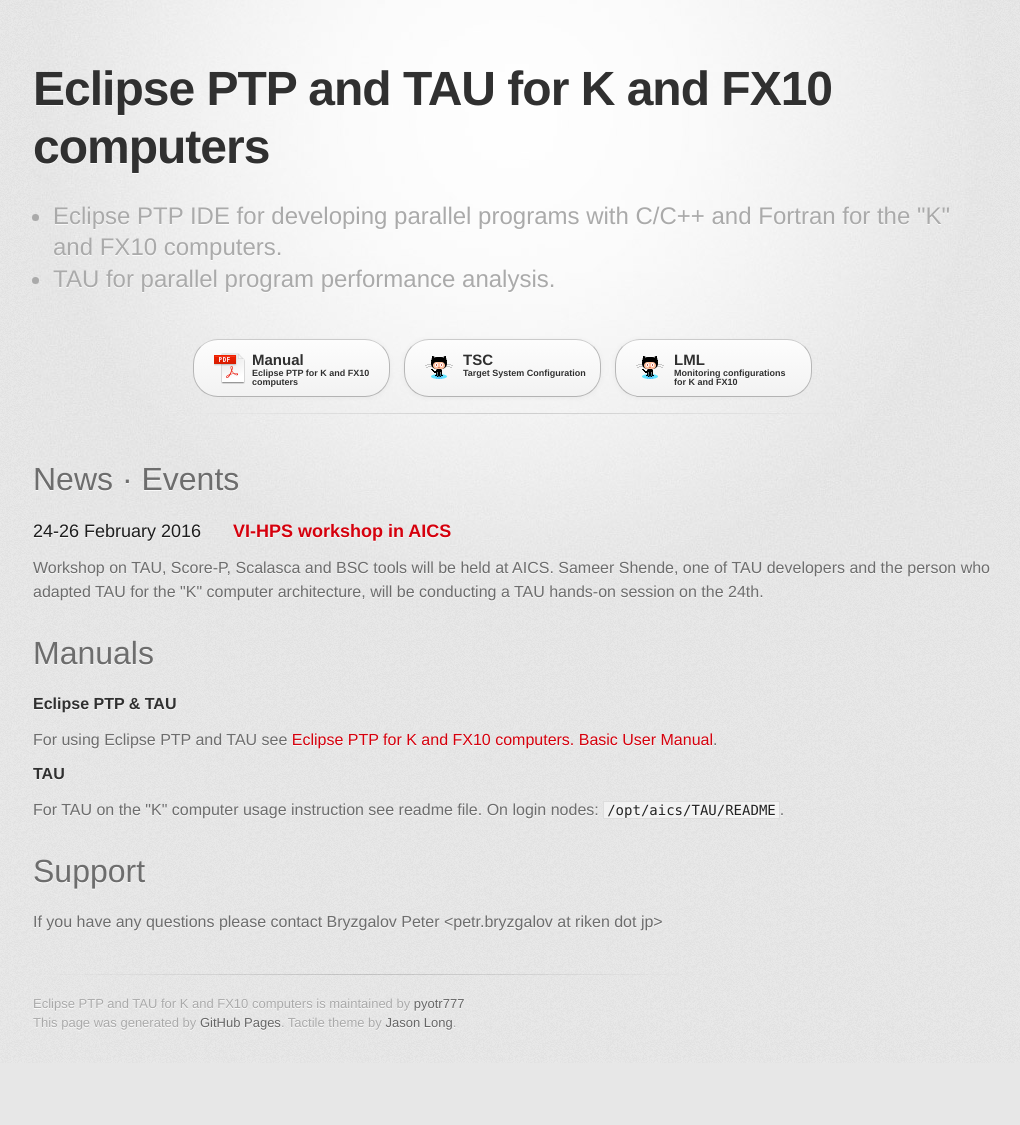
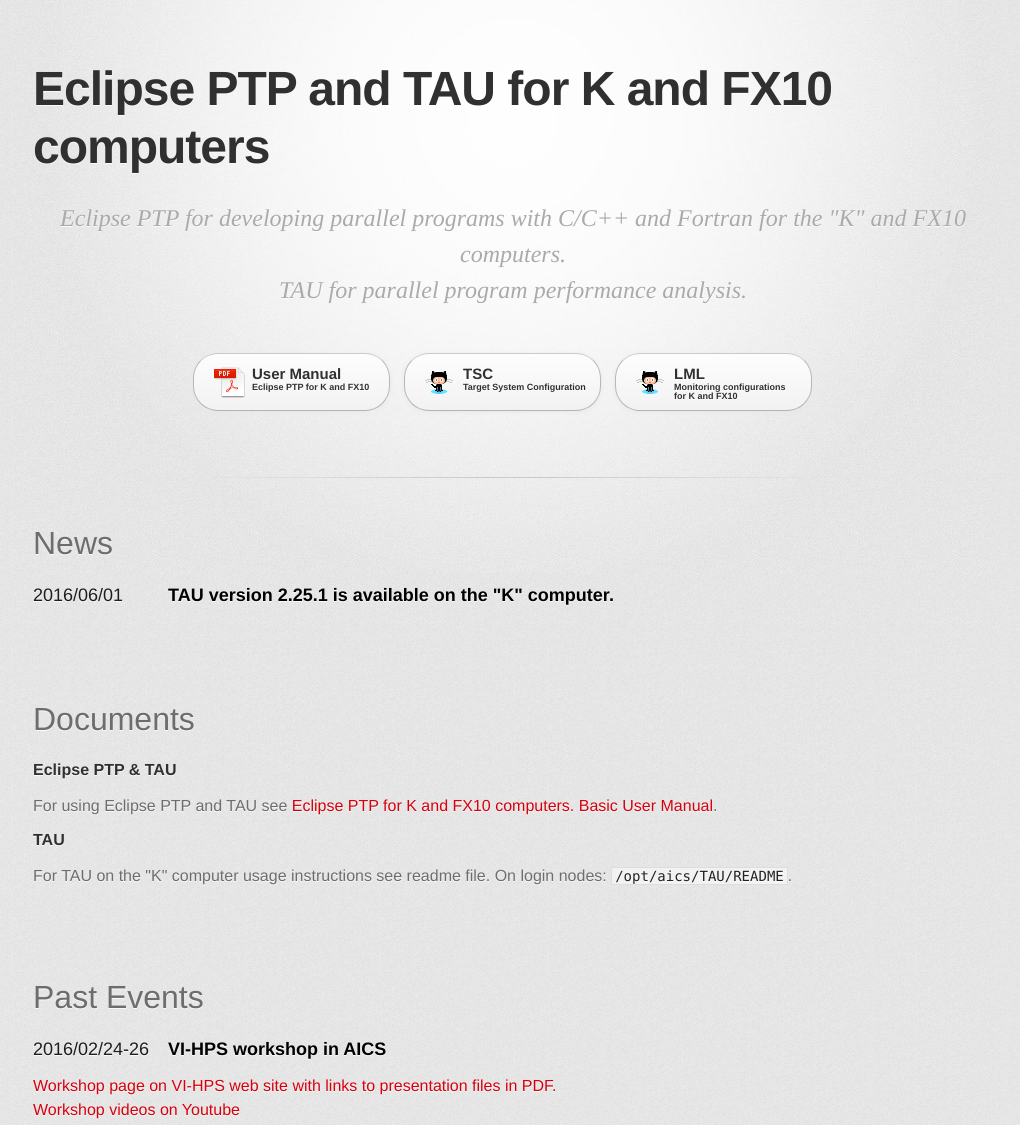
Before and after one commit to pyotr777/k_perftools, a plain HTML site: page index.html in a window 1280 px wide. Shown: the top 1125 px of the page, without its empty margins (127-1147 px from the left). Before the commit the page ends 1063 px from the top, so only its background shows below. Drawn offline with Linux system fonts and the light colour scheme; a web font is replaced by a local one.

Commit message:
Updated event information, news, buttons titles. Added links to workshop web page and videos.

```diff
--- a/index.html
+++ b/index.html
@@ -21,7 +21,7 @@
           <h1>Eclipse PTP and TAU for K and FX10 computers</h1>
             <h2>
             <ul>
-                <li>Eclipse PTP IDE for developing parallel programs with C/C++ and Fortran for the &quot;K&quot; and FX10 computers.</li>
+                <li>Eclipse PTP for developing parallel programs with C/C++ and Fortran for the &quot;K&quot; and FX10 computers.</li>
                 <li>TAU for parallel program performance analysis.</li>
             </ul>
             </h2>
@@ -30,30 +30,39 @@
         <section id="downloads" class="clearfix">
           <!--a href="https://github.com/pyotr777/EclipsePTP_PJM_TSC/zipball/master" id="download-zip" class="button"><span>Download .zip</span></a-->
           <!--a href="https://github.com/pyotr777/EclipsePTP_PJM_TSC/tarball/master" id="download-tar-gz" class="button"><span>Download .tar.gz</span></a-->
-          <a href="https://github.com/pyotr777/EclipsePTP_PJM_TSC/raw/master/manual.pdf" id="download-pdf" class="button"><span>Manual<span class="smaller">Eclipse PTP for K and FX10 computers</span></span></a>
+          <a href="https://github.com/pyotr777/EclipsePTP_PJM_TSC/raw/master/manual.pdf" id="download-pdf" class="button"><span>User Manual<span class="smaller">Eclipse PTP for K and FX10</span></span></a>
           <a href="https://github.com/pyotr777/EclipsePTP_PJM_TSC" id="view-on-github" class="button"><span>TSC<span class="smaller">Target System Configuration</span></span></a>
           <a href="https://github.com/pyotr777/LML4PJM" id="view-on-github" class="button"><span>LML<span class="smaller">Monitoring configurations<br>for K and FX10 </span></span></span></a>
         </section>
 
-        <hr>
+        <div class="blank"></div>
+        <hr />
 
         <section id="main_content">
-          <!--h3>
-<a id="welcome-to-github-pages" class="anchor" href="#welcome-to-github-pages" aria-hidden="true"><span aria-hidden="true" class="octicon octicon-link"></span></a>Welcome to GitHub Pages.</h3-->
 
-        <h1>News &middot; Events</h1>
-        <date>24-26 February 2016</date>
-        <event><a href="http://www.vi-hps.org/training/tws/tw20.html">VI-HPS workshop in AICS</a></event>
 
-        <p>Workshop on TAU, Score-P, Scalasca and BSC tools will be held at AICS. Sameer Shende, one of TAU developers and the person who adapted TAU for the "K" computer architecture, will be conducting a TAU hands-on session on the 24th.</p>
+        <h1>News</h1>
+        <date>2016/06/01</date>
+        <event>TAU version 2.25.1 is available on the "K" computer.</event>
 
-        <h1>Manuals</h1>
+        <div class="blank"></div>
+
+        <h1>Documents</h1>
         <h4>Eclipse PTP &amp; TAU</h4>
         <p>For using Eclipse PTP and TAU see  <a href="https://github.com/pyotr777/EclipsePTP_PJM_TSC/raw/master/manual.pdff">Eclipse PTP for K and FX10 computers. Basic User Manual</a>.
         </p>
 
         <h4>TAU</h4>
-        <p>For TAU on the "K" computer usage instruction see readme file. On login nodes: <code>/opt/aics/TAU/README</code>.
+        <p>For TAU on the "K" computer usage instructions see readme file. On login nodes: <code>/opt/aics/TAU/README</code>.
+        </p>
+        <div class="blank"></div>
+        <h1>Past Events</h1>
+        <date>2016/02/24-26</date>
+        <event>VI-HPS workshop in AICS</event>
+        <p>
+            <a href="http://www.vi-hps.org/training/tws/tw20.html" target="_blank">Workshop page on VI-HPS web site with links to presentation files in PDF.</a>
+            <br />
+            <a href="https://www.youtube.com/playlist?list=PLe3_YvWzUtsSLLiYKrfvOoNxW1048bB_K" target="_blank">Workshop videos on Youtube</a>
         </p>
 
         <h1>
@@ -68,6 +77,7 @@
         </footer>
 
         <div><script src="javascripts/analyticstracking.js"></script></div>
+      </div>
     </div>
   </body>
 </html>
--- a/stylesheets/stylesheet.css
+++ b/stylesheets/stylesheet.css
@@ -276,7 +276,7 @@
     display:block;
     height: 30px;
     font-size: 18px;
-    width: 200px;
+    width: 135px;
     float: left;
     color: #1d1d1d;
 }
@@ -285,7 +285,7 @@
     margin-bottom: 8px;
   font-size: 18px;
   font-weight: bold;
-  color: #d5000d;
+  color: #000000;
     display:block;
     height: 30px;
     float: none;
@@ -315,6 +315,14 @@
     margin-bottom: 15px;
 }
 
+h2 ul {
+    list-style-type: none;
+    text-align: center;
+    font-family: "Times", serif;
+    font-style: italic;
+    line-height: 150%;
+}
+
 h3, h4, h5 {
     margin-bottom: 12px;
 }
@@ -338,12 +346,6 @@
   border-left: 10px solid #e9e9e9;
 }
 
-ul li {
-  list-style-position: inside;
-  list-style: disc;
-  margin-left: 20px;
-}
-
 ol li {
   list-style-position: inside;
   list-style: decimal;
@@ -352,6 +354,13 @@
 
 dl dt {
   color: #303030;
+}
+
+
+div.blank {
+    display: block;
+    height: 50px;
+
 }
 
 footer {
```
